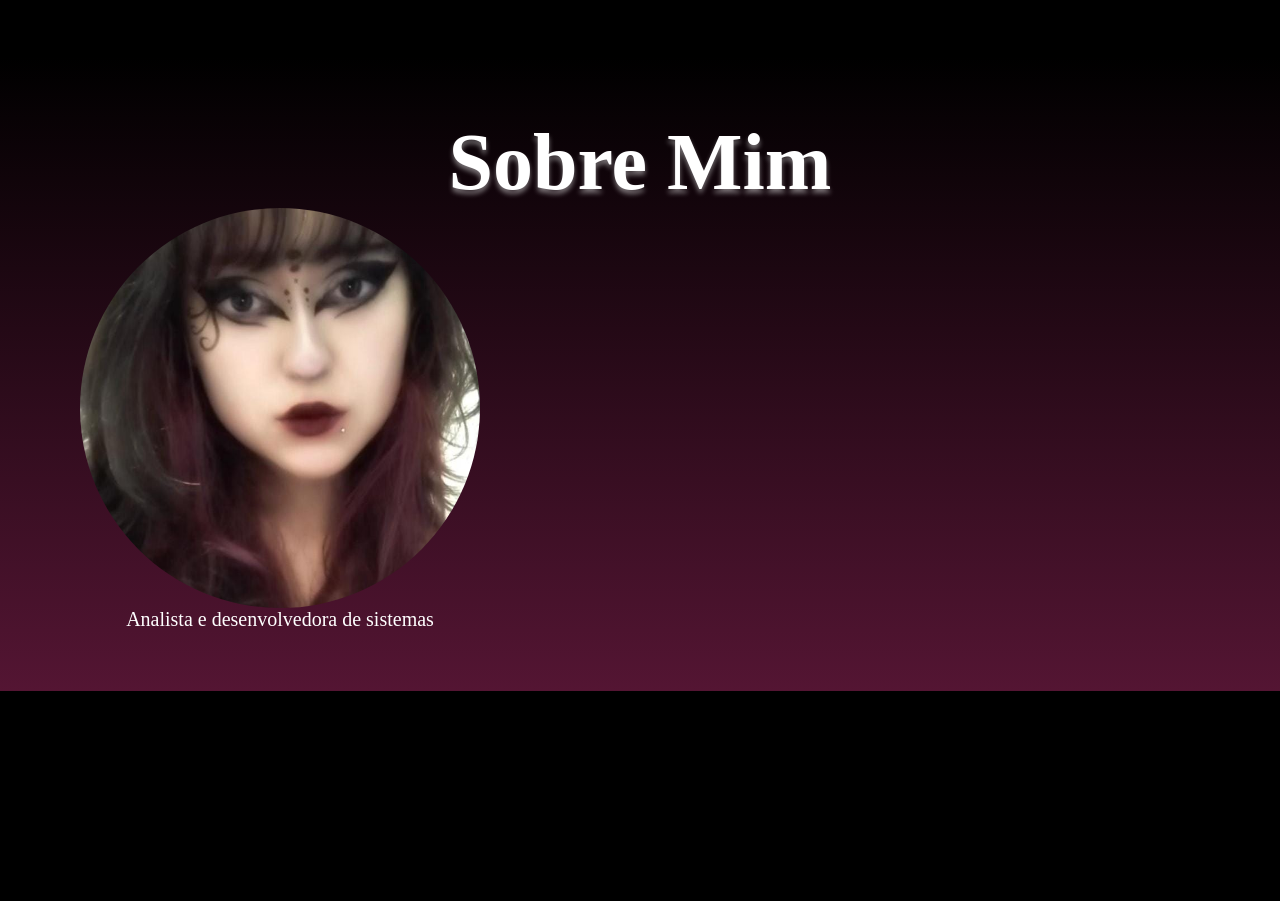
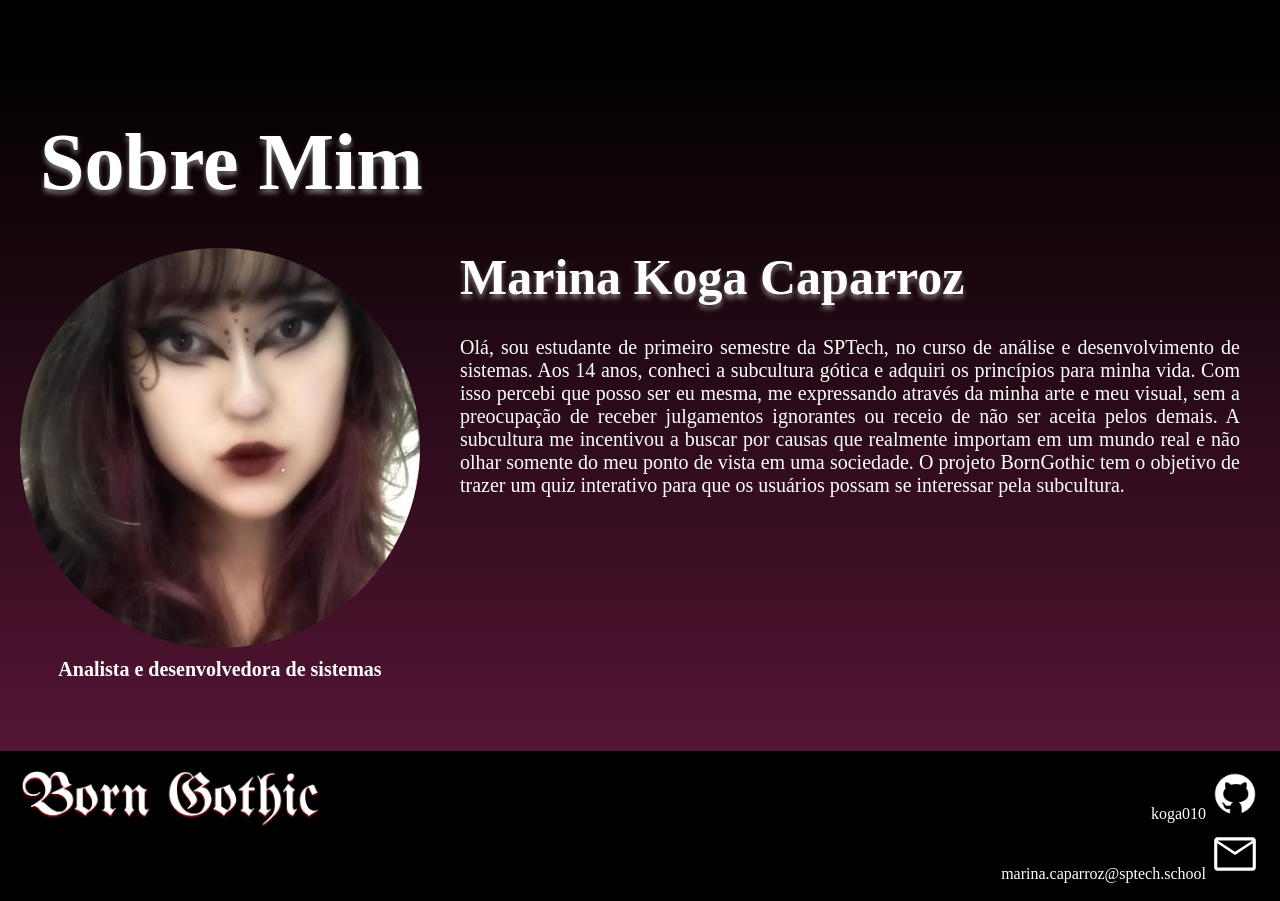
Before and after one commit to koga010/BornGothic-Projeto-Individual, a website: page Site/public/index.html in a window 1280 px wide. Shown: the part 5156-6057 px from the top of the page. Before the commit the page ends 5847 px from the top, so only its background shows below. Drawn offline with Linux system fonts and the light colour scheme; a web font is replaced by a local one.

Commit message:
Página inicial finalizada + remoção de arquivos nao ultilizados

```diff
--- a/Site/public/css/selecao.css
+++ /dev/null
@@ -1,97 +0,0 @@
-* {
-  box-sizing: border-box;
-  margin: 0;
-  padding: 10px 10px 10px 10px;
-}
-
-body {
-  background-image: linear-gradient(90deg, #212121, #000000);
-  color: #fff;
-  font-family: "Eczar", serif;
-  overflow: hidden;;
-
-}
-
-.selecao {
-  display: flex;
-  justify-content: space-between;
-}
-
-.selecao h1 {
-  font-family: 'UnifrakturMaguntia';
-  font-size: 4em;
-}
-
-.selecao i {
-  color: #a70000;
-  font-size: 50px;
-}
-
-.quizes {
-  display: flex;
-  flex-direction: row;
-  gap: 60px;
-  justify-content: center;
-}
-
-.quizes .card-quiz {
-  background-color: white;
-  max-width: 50%;
-  border-radius: 5px;
-  height: 530px;
-  width: 60%;
-  padding: 15px;
-}
-
-.img-quiz1 {
-  background-image: url(../img/quiz1.jpeg);
-  width: 90%;
-  height: 40%;
-  border-radius: 5px;
-  justify-self: center;
-}
-
-.img-quiz2 {
-  background-image: url(../img/quiz2.jpeg);
-  width: 90%;
-  height: 40%;
-  border-radius: 5px;
-  justify-self: center;
-}
-
-.img-quiz3 {
-  background-image: url(../img/quiz3.jpeg);
-  width: 90%;
-  height: 40%;
-  border-radius: 5px;
-  justify-self: center;
-}
-
-.descricao-quiz {
-  display: flex;
-  color: #000000;
-  max-width: 95%;
-  text-align: justify;
-  flex-direction: column;
-  line-height: 28px;
-}
-
-.descricao-quiz h1 {
-  font-family: 'UnifrakturMaguntia';
-  font-size: 35px;
-}
-
-.botao-quiz{
-  display: flex;
-  background-color: #a70000;
-  align-items: center;
-  justify-content: center;
-  width: 110px;
-  height: 40px;
-  justify-self: end;
-  color: #fff;
-  font-family: 'Eczar';
-  font-size: 18px;
-  border-radius: 10px;
-  border-style: none;
-}
--- a/Site/public/css/style.css
+++ b/Site/public/css/style.css
@@ -431,17 +431,18 @@ section {
 .sobre h1 {
   text-shadow: 0 4px 5px #ffffff6f;
   display: flex;
-  justify-content: center;
+  justify-content: start;
+  margin-bottom: 40px;
   font-family: 'UnifrakturMaguntia';
   font-size: 5rem;
 }
 
 .esquerda-sobre {
-  width: 40%;
+  width: 30%;
   display: flex;
   align-items: center;
   flex-direction: column;
-}
+  }
 
 .img-eu {
   background-image: url(../img/eu.jpeg);
@@ -454,4 +455,69 @@ section {
 .text1 p {
   font-family: 'Eczar';
   font-size: 20px;
+  font-weight: 700;
+  padding: 10px;
 }
+
+.text2 h2 {
+  font-family: 'UnifrakturMaguntia';
+  font-size: 50px;
+  text-shadow: 0 4px 5px #ffffff6f;
+
+}
+
+.divisao {
+  display: flex;
+  flex-direction: row;
+  justify-content: space-between;
+}
+
+.direita-sobre {
+  display: flex;
+  width: 65%;
+}
+
+.text2 p {
+  font-family: 'Eczar';
+  font-size: 20px;
+  max-width: 800px;
+  text-align: justify;
+  margin-top: 30px;
+}
+
+/* Footer */
+.footer {
+  padding: 20px;
+  display: flex;
+  justify-content: space-between;
+}
+
+.contato {
+    display: flex;
+    flex-direction: column;
+    align-items: end;
+    justify-content: center;
+    color: #fff;
+    width: 500px;
+    gap: 10px;
+}
+
+.linhaFooter {
+    display: flex;
+    height: 50px;
+    align-items: center;
+    gap: 10px;
+
+    a {
+        color: #fff;
+        text-decoration: none;
+    }
+}
+
+#LogoFooter {
+  width: 300px;
+}
+
+.imgFooter {
+  width: 50px;
+}
--- a/Site/public/index.html
+++ b/Site/public/index.html
@@ -1,12 +1,16 @@
 <!DOCTYPE html>
 <html lang="pt-BR">
+
 <head>
   <meta charset="UTF-8" />
-  <meta name="viewport" content="width=device-width, initial-scale=1.0"/>
+  <meta name="viewport" content="width=device-width, initial-scale=1.0" />
   <title>Página inicial | BornGothic</title>
-  <link href="https://fonts.googleapis.com/css2?family=Eczar:wght@400..800&family=UnifrakturMaguntia&display=swap" rel="stylesheet">
+  <link href="https://fonts.googleapis.com/css2?family=Eczar:wght@400..800&family=UnifrakturMaguntia&display=swap"
+    rel="stylesheet">
   <link rel="stylesheet" href="css/style.css">
+  <link rel="shortcut icon" href="img/MorcegoIcon.ico" type="image/x-icon">
 </head>
+
 <body>
 
   <header>
@@ -24,7 +28,9 @@
   <section class="banner">
     <div class="banner-text">
       <h1>BornGothic</h1>
-      <p>Se você é apaixonado por estética sombria, música alternativa, literatura obscura e tudo que envolve o misterioso charme do estilo gótico, este é o seu lugar! Nosso site é um espaço criado especialmente para mergulhar nas profundezas dessa subcultura rica, enigmática e muitas vezes incompreendida.</p>
+      <p>Se você é apaixonado por estética sombria, música alternativa, literatura obscura e tudo que envolve o
+        misterioso charme do estilo gótico, este é o seu lugar! Nosso site é um espaço criado especialmente para
+        mergulhar nas profundezas dessa subcultura rica, enigmática e muitas vezes incompreendida.</p>
     </div>
   </section>
 
@@ -32,13 +38,21 @@
     <h1>Cultura Gótica</h1>
 
     <div class="cultura1">
-      <p>A cultura gótica é uma subcultura que surgiu no final dos anos 1970, fortemente influenciada pelo movimento pós-punk. Mais do que um estilo musical ou uma estética visual, ela é uma forma de expressão que valoriza a introspecção, o romantismo sombrio, a arte melancólica e temas ligados à mortalidade, ao mistério e ao belo trágico. É conhecida por seu visual marcante, geralmente com roupas escuras, maquiagem intensa e referências ao passado, especialmente à era vitoriana e medieval.</p>
+      <p>A cultura gótica é uma subcultura que surgiu no final dos anos 1970, fortemente influenciada pelo movimento
+        pós-punk. Mais do que um estilo musical ou uma estética visual, ela é uma forma de expressão que valoriza a
+        introspecção, o romantismo sombrio, a arte melancólica e temas ligados à mortalidade, ao mistério e ao belo
+        trágico. É conhecida por seu visual marcante, geralmente com roupas escuras, maquiagem intensa e referências ao
+        passado, especialmente à era vitoriana e medieval.</p>
       <div class="img-bandas"></div>
     </div>
 
     <div class="cultura2">
       <div class="img-death"></div>
-      <p>A cultura gótica emergiu no Reino Unido como uma vertente do pós-punk, influenciada por bandas como Joy Division, Siouxsie and the Banshees, Bauhaus e The Cure. Esses artistas exploravam sonoridades mais sombrias e letras introspectivas, se afastando da rebeldia agressiva do punk e mergulhando em atmosferas mais melancólicas. A partir daí, o "gothic rock" ganhou força, e junto dele nasceu uma estética e uma comunidade única, que se espalhou pelo mundo nas décadas seguintes, sempre se reinventando sem perder sua essência sombria e poética.</p>
+      <p>A cultura gótica emergiu no Reino Unido como uma vertente do pós-punk, influenciada por bandas como Joy
+        Division, Siouxsie and the Banshees, Bauhaus e The Cure. Esses artistas exploravam sonoridades mais sombrias e
+        letras introspectivas, se afastando da rebeldia agressiva do punk e mergulhando em atmosferas mais melancólicas.
+        A partir daí, o "gothic rock" ganhou força, e junto dele nasceu uma estética e uma comunidade única, que se
+        espalhou pelo mundo nas décadas seguintes, sempre se reinventando sem perder sua essência sombria e poética.</p>
     </div>
   </section>
 
@@ -81,7 +95,12 @@
 
       <div class="estetica-direita">
         <h1>Estética Gótica</h1>
-        <p>A estética gótica é marcada por uma combinação de elegância sombria e romantismo melancólico. O preto predomina, mas é frequentemente combinado com tons profundos como vinho, roxo, verde-escuro e detalhes em prata ou renda. Roupas com influências vitorianas, medievais e punk são comuns. Corsets, saias longas, casacos pesados, botas de couro, colares com cruzes ou símbolos ocultistas. A maquiagem costuma destacar olhos escuros e lábios marcados, criando um visual dramático e introspectivo. A estética gótica é, acima de tudo, uma forma de arte visual que expressa beleza no sombrio e identidade na diferença.</p>
+        <p>A estética gótica é marcada por uma combinação de elegância sombria e romantismo melancólico. O preto
+          predomina, mas é frequentemente combinado com tons profundos como vinho, roxo, verde-escuro e detalhes em
+          prata ou renda. Roupas com influências vitorianas, medievais e punk são comuns. Corsets, saias longas, casacos
+          pesados, botas de couro, colares com cruzes ou símbolos ocultistas. A maquiagem costuma destacar olhos escuros
+          e lábios marcados, criando um visual dramático e introspectivo. A estética gótica é, acima de tudo, uma forma
+          de arte visual que expressa beleza no sombrio e identidade na diferença.</p>
       </div>
     </div>
 
@@ -93,26 +112,31 @@
 
     <div class="simbolismo1">
       <div class="box1">
-        <p>Roupas pretas, corsets, botas, crucifixos e símbolos ocultos representam o mistério, a introspecção e o romantismo sombrio.</p>
+        <p>Roupas pretas, corsets, botas, crucifixos e símbolos ocultos representam o mistério, a introspecção e o
+          romantismo sombrio.</p>
         <div class="img-mulher"></div>
       </div>
       <div class="box2">
-        <p>Catedrais medievais com gárgulas, arcos ogivais e vitrais coloridos refletem o fascínio pela espiritualidade e pelo sagrado sombrio.</p>
+        <p>Catedrais medievais com gárgulas, arcos ogivais e vitrais coloridos refletem o fascínio pela espiritualidade
+          e pelo sagrado sombrio.</p>
         <div class="img-catedral"></div>
       </div>
       <div class="box3">
         <div class="img-natureza"></div>
-        <p>A cultura usa a natureza em decomposição como flores murchas, árvores retorcidas e ruínas que simbolizam a beleza efêmera, a melancolia e o ciclo natural da vida e da morte.</p>
+        <p>A cultura usa a natureza em decomposição como flores murchas, árvores retorcidas e ruínas que simbolizam a
+          beleza efêmera, a melancolia e o ciclo natural da vida e da morte.</p>
       </div>
     </div>
 
     <div class="simbolismo2">
       <div class="box4">
         <div class="img-musica"></div>
-        <p>Letras sobre morte, amor trágico e existencialismo ecoam nos timbres melancólicos do gothic rock e darkwave.</p>
+        <p>Letras sobre morte, amor trágico e existencialismo ecoam nos timbres melancólicos do gothic rock e darkwave.
+        </p>
       </div>
       <div class="box5">
-        <p>Cenários medievais, personagens melodramáticos, terror sobrenatural e reflexões sobre a condição humana influenciam a cultura até hoje, especialmente em  histórias de terror e fantasia sombria.</p>
+        <p>Cenários medievais, personagens melodramáticos, terror sobrenatural e reflexões sobre a condição humana
+          influenciam a cultura até hoje, especialmente em histórias de terror e fantasia sombria.</p>
         <div class="img-livros"></div>
       </div>
     </div>
@@ -124,17 +148,29 @@
     <h1>Destaques</h1>
 
     <div class="destaque1">
-      <p>A cultura gótica é uma subcultura que surgiu no final dos anos 1970, fortemente influenciada pelo movimento pós-punk. Mais do que um estilo musical ou uma estética visual, ela é uma forma de expressão que valoriza a introspecção, o romantismo sombrio, a arte melancólica e temas ligados à mortalidade, ao mistério e ao belo trágico. É conhecida por seu visual marcante, geralmente com roupas escuras, maquiagem intensa e referências ao passado, especialmente à era vitoriana e medieval.</p>
+      <p>A cultura gótica é uma subcultura que surgiu no final dos anos 1970, fortemente influenciada pelo movimento
+        pós-punk. Mais do que um estilo musical ou uma estética visual, ela é uma forma de expressão que valoriza a
+        introspecção, o romantismo sombrio, a arte melancólica e temas ligados à mortalidade, ao mistério e ao belo
+        trágico. É conhecida por seu visual marcante, geralmente com roupas escuras, maquiagem intensa e referências ao
+        passado, especialmente à era vitoriana e medieval.</p>
       <div class="img-destaque1"></div>
     </div>
 
     <div class="destaque2">
       <div class="img-destaque2"></div>
-      <p>A cultura gótica emergiu no Reino Unido como uma vertente do pós-punk, influenciada por bandas como Joy Division, Siouxsie and the Banshees, Bauhaus e The Cure. Esses artistas exploravam sonoridades mais sombrias e letras introspectivas, se afastando da rebeldia agressiva do punk e mergulhando em atmosferas mais melancólicas. A partir daí, o "gothic rock" ganhou força, e junto dele nasceu uma estética e uma comunidade única, que se espalhou pelo mundo nas décadas seguintes, sempre se reinventando sem perder sua essência sombria e poética.</p>
+      <p>A cultura gótica emergiu no Reino Unido como uma vertente do pós-punk, influenciada por bandas como Joy
+        Division, Siouxsie and the Banshees, Bauhaus e The Cure. Esses artistas exploravam sonoridades mais sombrias e
+        letras introspectivas, se afastando da rebeldia agressiva do punk e mergulhando em atmosferas mais melancólicas.
+        A partir daí, o "gothic rock" ganhou força, e junto dele nasceu uma estética e uma comunidade única, que se
+        espalhou pelo mundo nas décadas seguintes, sempre se reinventando sem perder sua essência sombria e poética.</p>
     </div>
 
     <div class="destaque3">
-      <p>A cultura gótica é uma subcultura que surgiu no final dos anos 1970, fortemente influenciada pelo movimento pós-punk. Mais do que um estilo musical ou uma estética visual, ela é uma forma de expressão que valoriza a introspecção, o romantismo sombrio, a arte melancólica e temas ligados à mortalidade, ao mistério e ao belo trágico. É conhecida por seu visual marcante, geralmente com roupas escuras, maquiagem intensa e referências ao passado, especialmente à era vitoriana e medieval.</p>
+      <p>A cultura gótica é uma subcultura que surgiu no final dos anos 1970, fortemente influenciada pelo movimento
+        pós-punk. Mais do que um estilo musical ou uma estética visual, ela é uma forma de expressão que valoriza a
+        introspecção, o romantismo sombrio, a arte melancólica e temas ligados à mortalidade, ao mistério e ao belo
+        trágico. É conhecida por seu visual marcante, geralmente com roupas escuras, maquiagem intensa e referências ao
+        passado, especialmente à era vitoriana e medieval.</p>
       <div class="img-destaque3"></div>
     </div>
 
@@ -144,23 +180,47 @@
 
     <h1>Sobre Mim</h1>
 
-    <div class= esquerda-sobre>
+    <div class="divisao">
+      <div class=esquerda-sobre>
 
-      <div class= img-eu></div>
-      <div class= text1>
+        <div class=img-eu></div>
+        <div class=text1>
           <p>Analista e desenvolvedora de sistemas</p>
         </div>
 
       </div>
 
-    <div class= direita-sobre>
+      <div class=direita-sobre>
 
-      <div class= text2>
-        <h2></h2>
-        <p></p>
+        <div class=text2>
+          <h2>Marina Koga Caparroz</h2>
+          <p>
+            Olá, sou estudante de primeiro semestre da SPTech, no curso de análise e desenvolvimento de sistemas. Aos 14
+            anos, conheci a subcultura gótica e adquiri os princípios para minha vida. Com isso percebi que posso ser eu
+            mesma, me expressando através da minha arte e meu visual, sem a preocupação de receber julgamentos
+            ignorantes ou receio de não ser aceita pelos demais. A subcultura me incentivou a buscar por causas que
+            realmente importam em um mundo real e não olhar somente do meu ponto de vista em uma sociedade.
+            O projeto BornGothic tem o objetivo de trazer um quiz interativo para que os usuários possam se interessar
+            pela subcultura.
+          </p>
         </div>
-
+      </div>
+    </div>
   </section>
 
+  <section class="footer">
+    <div><img id="LogoFooter" src="img/Born Gothic.png" alt=""></div>
+    <div class="contato">
+      <div class="linhaFooter">
+        <a href="https://github.com/koga010">koga010 <img class="imgFooter" src="img/github.png" alt=""></a>
+      </div>
+      <div class="linhaFooter">
+        <span>marina.caparroz@sptech.school <img class="imgFooter" src="img/email.svg" alt=""></span>
+      </div>
+    </div>
+  </section>
+
+
 </body>
+
 </html>
```
Also changed, not shown: Site/public/cadastro.html (+1 -0 lines), Site/public/css/dash.css (+10 -0 lines), Site/public/dashboard.html (+1 -0 lines), Site/public/js/selecao.js (deleted, +0 -14 lines), Site/public/login.html (+1 -2 lines), Site/public/quiz.html (+1 -0 lines), Site/public/selecao.html (deleted, +0 -86 lines), Site/public/img/MorcegoIcon.ico (added), Site/public/img/email.svg (added), Site/public/img/github.png (added). Lines whose indentation alone changed are shown as unchanged.
